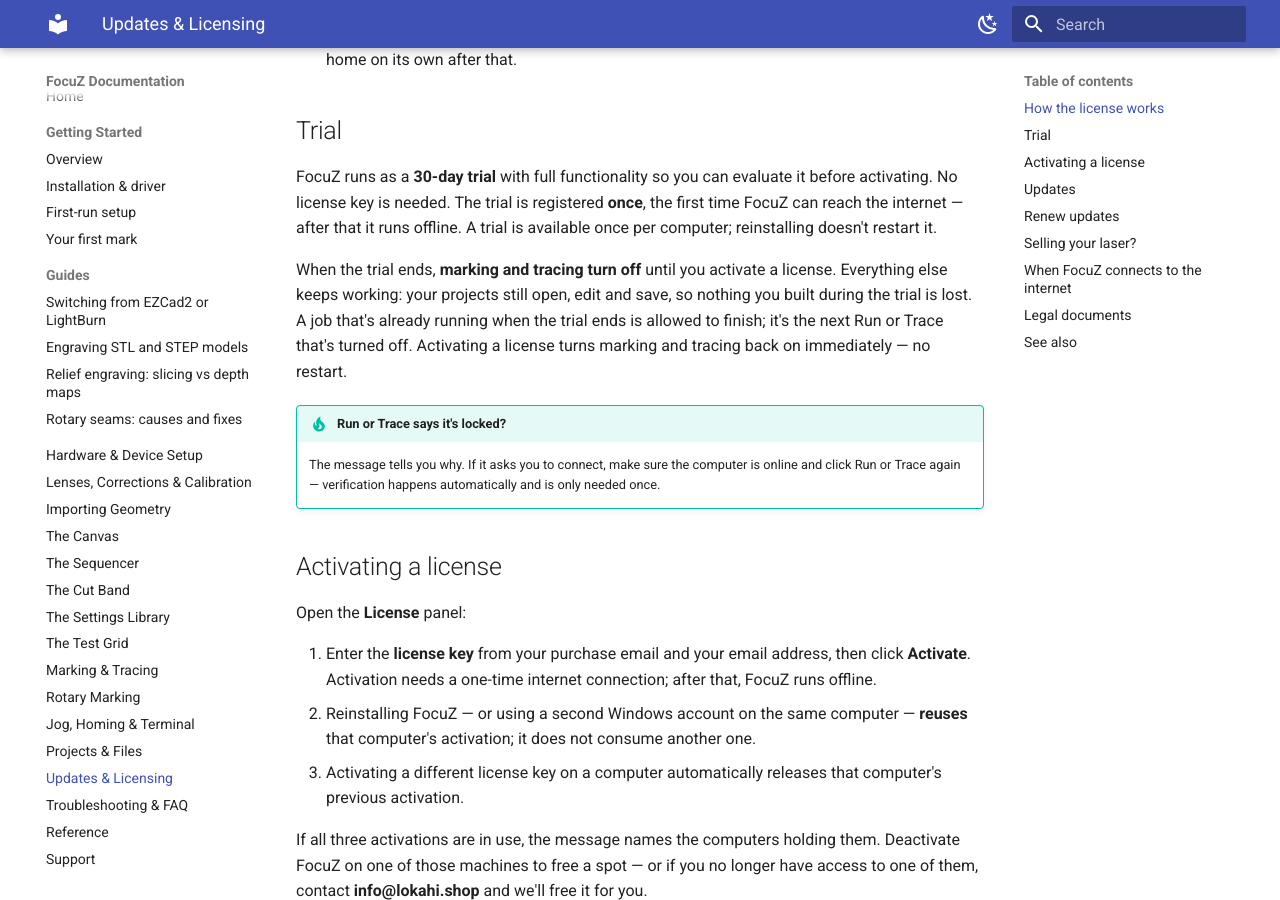
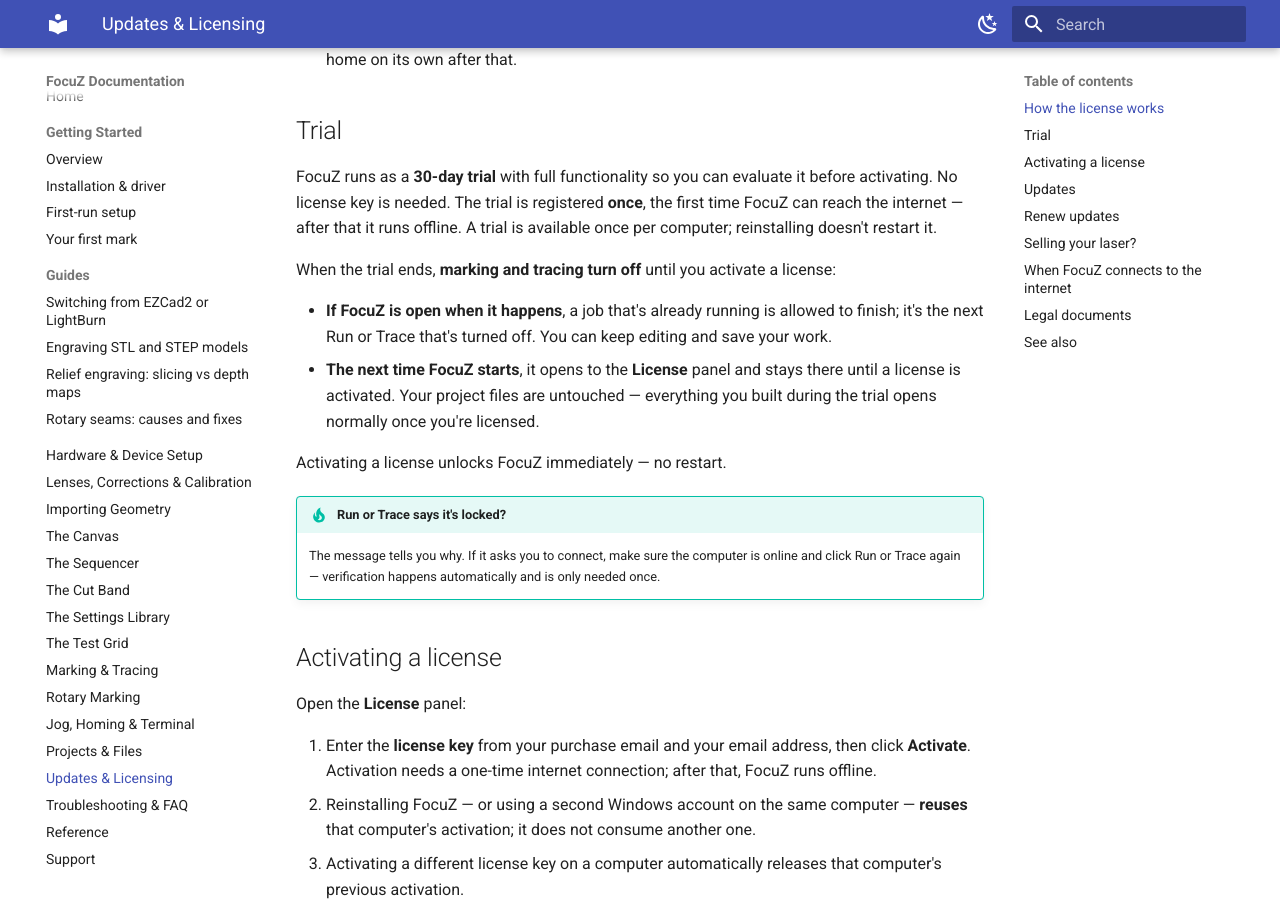
Before and after one commit to Lokahi-Shop/focuz-docs, an MkDocs documentation site: the page built from docs/updates-licensing.md, in a window 1280 px wide and 900 px high, scrolled down 580 px. Built offline with MkDocs 1.6.1 and Material for MkDocs 9.7.7, drawn with Linux system fonts in a browser that asks for light colours.

Commit message:
Updates & Licensing: after the trial, FocuZ opens to the License panel until activated
Co-Authored-By: Claude Opus 5.5 <noreply@anthropic.com>

```diff
--- a/docs/updates-licensing.md
+++ b/docs/updates-licensing.md
@@ -25,11 +25,15 @@ activating. No license key is needed. The trial is registered **once**, the firs
 can reach the internet — after that it runs offline. A trial is available once per computer;
 reinstalling doesn't restart it.
 
-When the trial ends, **marking and tracing turn off** until you activate a license. Everything
-else keeps working: your projects still open, edit and save, so nothing you built during the
-trial is lost. A job that's already running when the trial ends is allowed to finish; it's the
-next Run or Trace that's turned off. Activating a license turns marking and tracing back on
-immediately — no restart.
+When the trial ends, **marking and tracing turn off** until you activate a license:
+
+- **If FocuZ is open when it happens**, a job that's already running is allowed to finish; it's
+  the next Run or Trace that's turned off. You can keep editing and save your work.
+- **The next time FocuZ starts**, it opens to the **License** panel and stays there until a
+  license is activated. Your project files are untouched — everything you built during the
+  trial opens normally once you're licensed.
+
+Activating a license unlocks FocuZ immediately — no restart.
 
 !!! tip "Run or Trace says it's locked?"
     The message tells you why. If it asks you to connect, make sure the computer is online and
```
